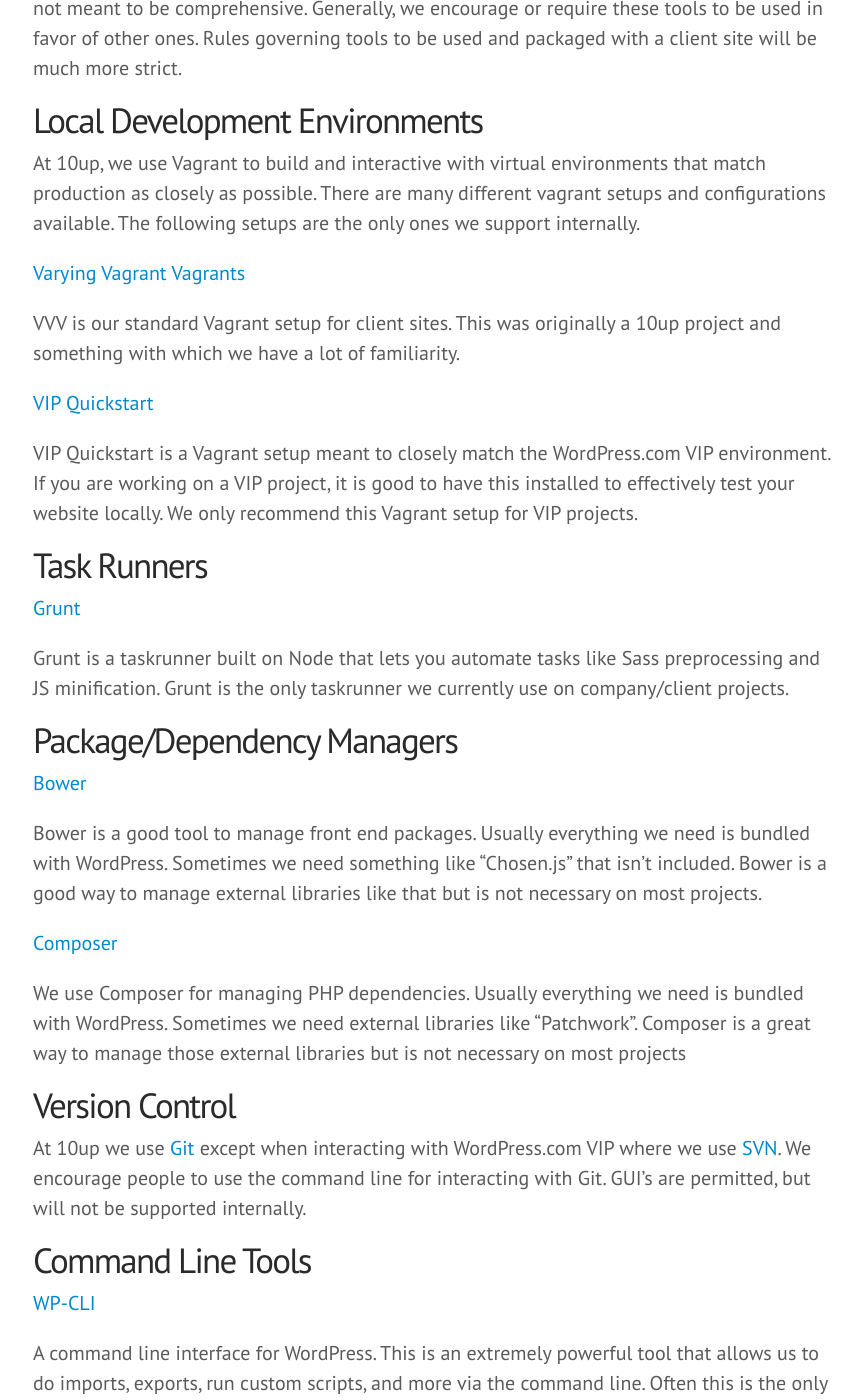
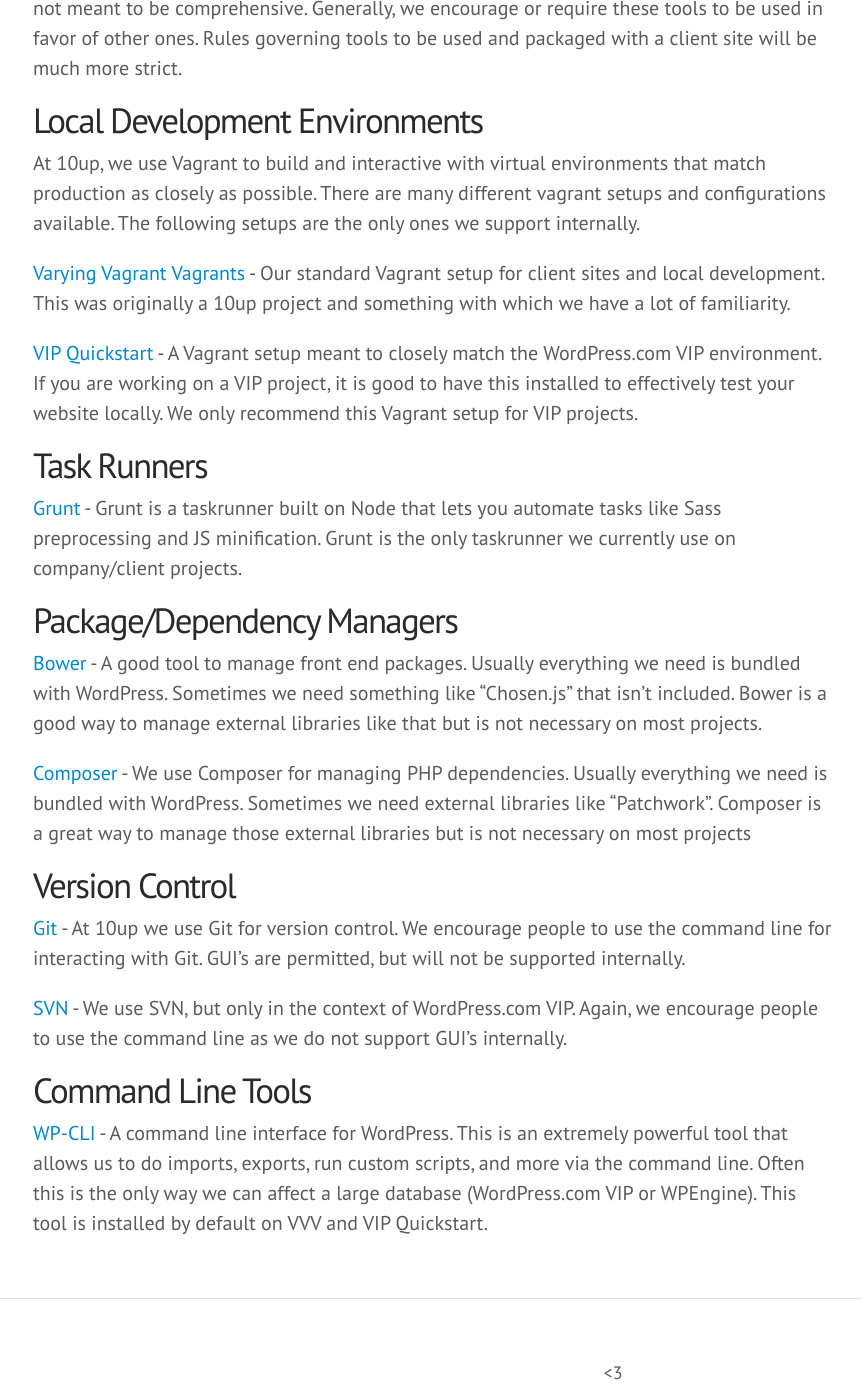
Before and after one commit to 10up/Engineering-Best-Practices, a Jekyll site: the page built from index.html, in a window 1280 px wide and 1400 px high, scrolled down 19037 px. Shown: the whole window, without its empty margins (27-889 px from the left). Built offline with Jekyll 4.4.1, drawn with Linux system fonts in a browser that asks for light colours; some web fonts are replaced; Markdown is read by kramdown in place of the engine named in the settings; comment, search, counter and statistics services are not loaded; some of the changed text lies outside the part shown.

Commit message:
Refine tools

```diff
--- a/_includes/markdown/Tools.md
+++ b/_includes/markdown/Tools.md
@@ -4,36 +4,26 @@
 
 At 10up, we use Vagrant to build and interactive with virtual environments that match production as closely as possible. There are many different vagrant setups and configurations available. The following setups are the only ones we support internally.
 
-[Varying Vagrant Vagrants](https://github.com/Varying-Vagrant-Vagrants/VVV)
+[Varying Vagrant Vagrants](https://github.com/Varying-Vagrant-Vagrants/VVV) - Our standard Vagrant setup for client sites and local development. This was originally a 10up project and something with which we have a lot of familiarity.
 
-VVV is our standard Vagrant setup for client sites. This was originally a 10up project and something with which we have a lot of familiarity.
-
-[VIP Quickstart](https://github.com/Automattic/vip-quickstart)
-
-VIP Quickstart is a Vagrant setup meant to closely match the WordPress.com VIP environment. If you are working on a VIP project, it is good to have this installed to effectively test your website locally. We only recommend this Vagrant setup for VIP projects.
+[VIP Quickstart](https://github.com/Automattic/vip-quickstart) - A Vagrant setup meant to closely match the WordPress.com VIP environment. If you are working on a VIP project, it is good to have this installed to effectively test your website locally. We only recommend this Vagrant setup for VIP projects.
 
 ### Task Runners
 
-[Grunt](http://gruntjs.com/)
-
-Grunt is a taskrunner built on Node that lets you automate tasks like Sass preprocessing and JS minification. Grunt is the only taskrunner we currently use on company/client projects.
+[Grunt](http://gruntjs.com/) - Grunt is a taskrunner built on Node that lets you automate tasks like Sass preprocessing and JS minification. Grunt is the only taskrunner we currently use on company/client projects.
 
 ### Package/Dependency Managers
 
-[Bower](http://bower.io/)
+[Bower](http://bower.io/) - A good tool to manage front end packages. Usually everything we need is bundled with WordPress. Sometimes we need something like "Chosen.js" that isn’t included. Bower is a good way to manage external libraries like that but is not necessary on most projects.
 
-Bower is a good tool to manage front end packages. Usually everything we need is bundled with WordPress. Sometimes we need something like "Chosen.js" that isn’t included. Bower is a good way to manage external libraries like that but is not necessary on most projects.
-
-[Composer](https://getcomposer.org)
-
-We use Composer for managing PHP dependencies. Usually everything we need is bundled with WordPress. Sometimes we need external libraries like "Patchwork". Composer is a great way to manage those external libraries but is not necessary on most projects
+[Composer](https://getcomposer.org) - We use Composer for managing PHP dependencies. Usually everything we need is bundled with WordPress. Sometimes we need external libraries like "Patchwork". Composer is a great way to manage those external libraries but is not necessary on most projects
 
 ### Version Control
 
-At 10up we use [Git](http://git-scm.com) except when interacting with WordPress.com VIP where we use [SVN](https://subversion.apache.org/). We encourage people to use the command line for interacting with Git. GUI’s are permitted, but will not be supported internally.
+[Git](http://git-scm.com) - At 10up we use Git for version control. We encourage people to use the command line for interacting with Git. GUI’s are permitted, but will not be supported internally.
+
+[SVN](https://subversion.apache.org/) - We use SVN, but only in the context of WordPress.com VIP. Again, we encourage people to use the command line as we do not support GUI's internally.
 
 ### Command Line Tools
 
-[WP-CLI](http://wp-cli.org)
-
-A command line interface for WordPress. This is an extremely powerful tool that allows us to do imports, exports, run custom scripts, and more via the command line. Often this is the only way we can affect a large database (WordPress.com VIP or WPEngine). This tool is installed by default on VVV and VIP Quickstart.
+[WP-CLI](http://wp-cli.org) - A command line interface for WordPress. This is an extremely powerful tool that allows us to do imports, exports, run custom scripts, and more via the command line. Often this is the only way we can affect a large database (WordPress.com VIP or WPEngine). This tool is installed by default on VVV and VIP Quickstart.
```
